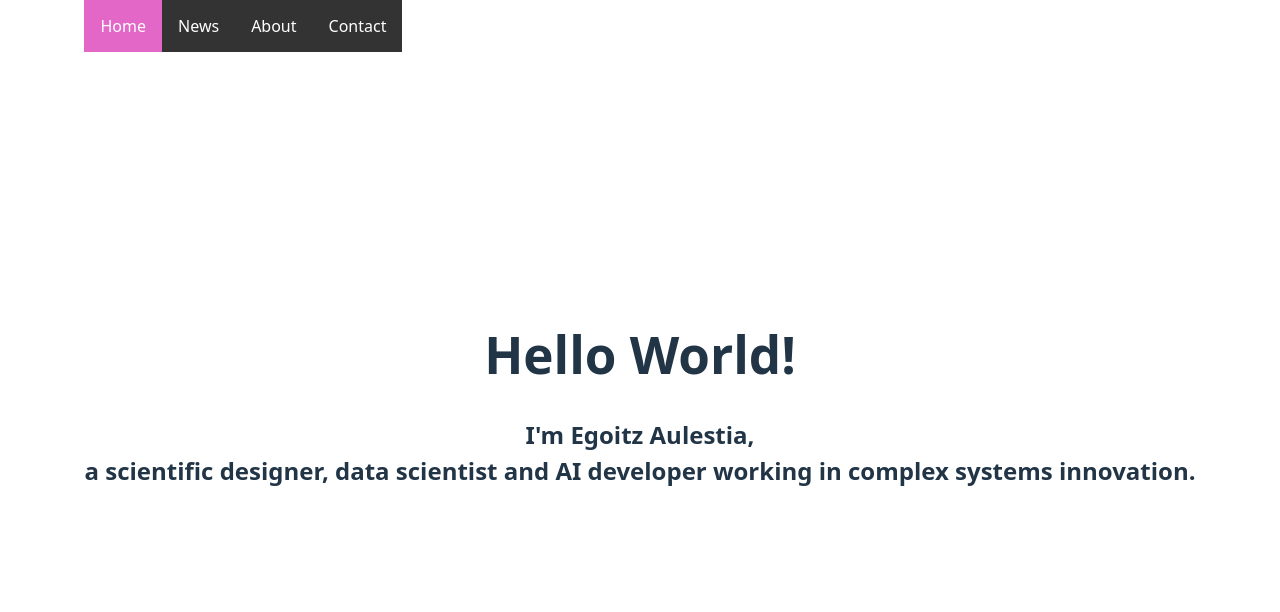
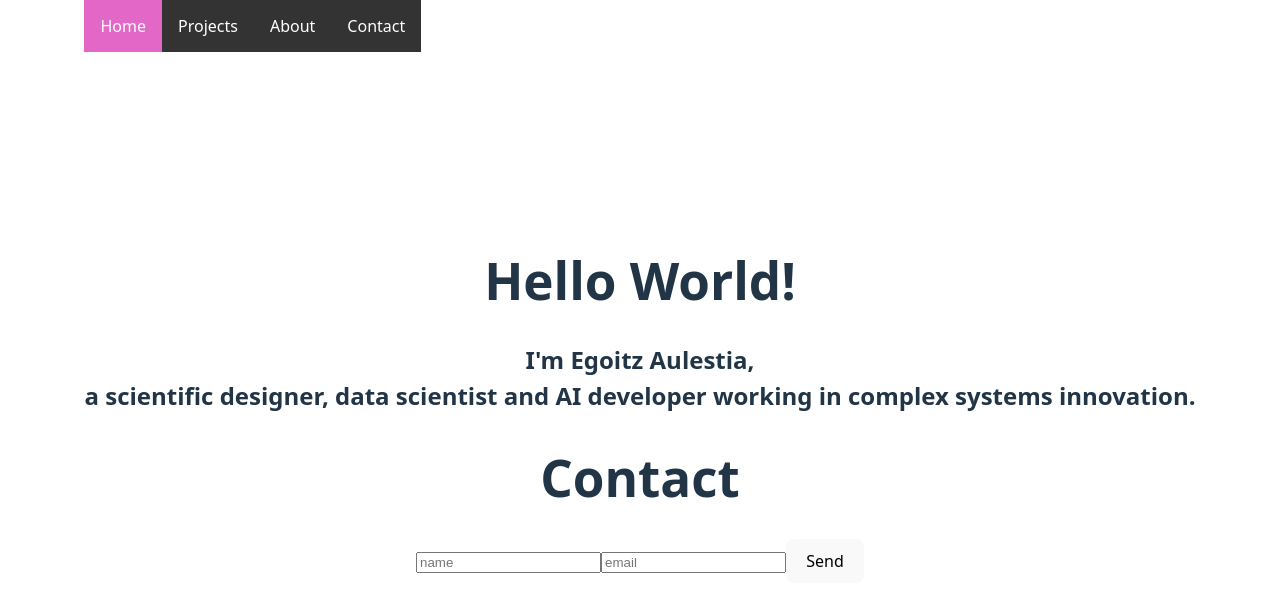
Before and after one commit to egoitzaulestia/ego-dev, a React (Vite) app: page /contact in a window 1280 px wide. Shown: the top 612 px of the page. Built offline with nearby package versions, Linux system fonts and the light colour scheme.

Commit message:
Contact form

```diff
--- a/src/App.jsx
+++ b/src/App.jsx
@@ -1,5 +1,6 @@
 import "./App.css";
 import Header from "./components/Header/Header";
+import Contact from "./pages/Contact";
 import Home from "./pages/Home";
 
 function App() {
@@ -7,6 +8,7 @@ function App() {
     <div className="app">
       <Header />
       <Home />
+      <Contact />
     </div>
   );
 }
--- a/src/components/ContactForm/ContactForm.jsx
+++ b/src/components/ContactForm/ContactForm.jsx
@@ -1,10 +1,18 @@
 import { useSate } from "react";
 
 const ContactForm = () => {
-  const [data, setData] = useState({
-    name: "",
-    email: "",
-  });
+  //   const [data, setData] = useState({
+  //     name: "",
+  //     email: "",
+  //   });
+
+  const handleInputChange = () => {
+    console.log("pasan cosas");
+  };
+
+  const handleSubmit = () => {
+    console.log("pasan más cosas");
+  };
 
   return (
     <form onSubmit={handleSubmit}>
@@ -20,6 +28,7 @@ const ContactForm = () => {
         onChange={handleInputChange}
         name="email"
       />
+      <button type="submit">Send</button>
     </form>
   );
 };
--- a/src/components/Header/Header.jsx
+++ b/src/components/Header/Header.jsx
@@ -11,7 +11,7 @@ const Header = () => {
             </a>
           </li>
           <li>
-            <a href="#news">News</a>
+            <a href="#news">Projects</a>
           </li>
           <li>
             <a href="#about">About</a>
--- a/src/pages/Contact.jsx
+++ b/src/pages/Contact.jsx
@@ -1,9 +1,11 @@
 import React from "react";
+import ContactForm from "../components/ContactForm/ContactForm";
 
 const Contact = () => {
   return (
     <div>
       <h1>Contact</h1>
+      <ContactForm />
     </div>
   );
 };
```
